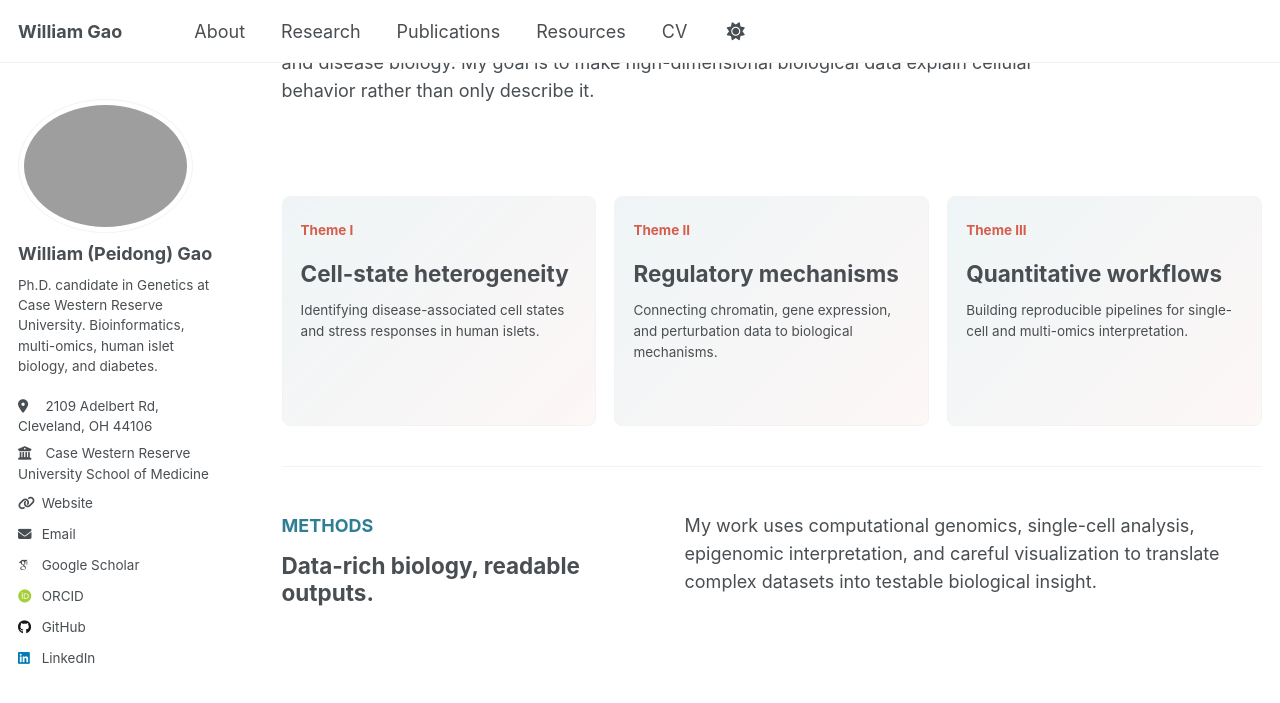
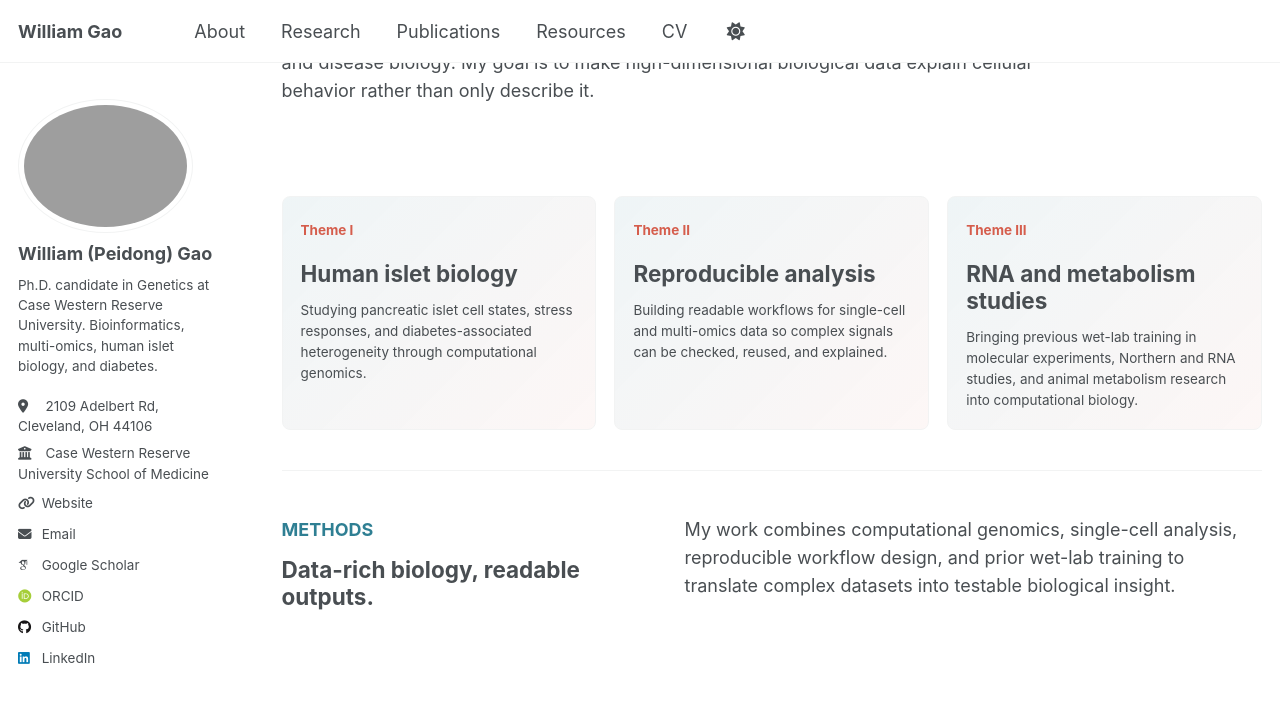
Before and after one commit to PeidongGao/WilliamGaoWeb, a Jekyll site: the page built from _pages/research.md, in a window 1280 px wide and 900 px high, scrolled down 324 px. Shown: the top 703 px of the window. Built offline with Jekyll 4.4.1, drawn with Linux system fonts in a browser that asks for light colours; some web fonts are replaced.

Commit message:
Update profile and research focus

```diff
--- a/_pages/research.md
+++ b/_pages/research.md
@@ -14,18 +14,18 @@ author_profile: true
 <section class="research-panel research-panel--wide" aria-label="Research themes">
   <article>
     <span>Theme I</span>
-    <h3>Cell-state heterogeneity</h3>
-    <p>Identifying disease-associated cell states and stress responses in human islets.</p>
+    <h3>Human islet biology</h3>
+    <p>Studying pancreatic islet cell states, stress responses, and diabetes-associated heterogeneity through computational genomics.</p>
   </article>
   <article>
     <span>Theme II</span>
-    <h3>Regulatory mechanisms</h3>
-    <p>Connecting chromatin, gene expression, and perturbation data to biological mechanisms.</p>
+    <h3>Reproducible analysis</h3>
+    <p>Building readable workflows for single-cell and multi-omics data so complex signals can be checked, reused, and explained.</p>
   </article>
   <article>
     <span>Theme III</span>
-    <h3>Quantitative workflows</h3>
-    <p>Building reproducible pipelines for single-cell and multi-omics interpretation.</p>
+    <h3>RNA and metabolism studies</h3>
+    <p>Bringing previous wet-lab training in molecular experiments, Northern and RNA studies, and animal metabolism research into computational biology.</p>
   </article>
 </section>
 
@@ -34,5 +34,5 @@ author_profile: true
     <p class="home-kicker">Methods</p>
     <h2>Data-rich biology, readable outputs.</h2>
   </div>
-  <p>My work uses computational genomics, single-cell analysis, epigenomic interpretation, and careful visualization to translate complex datasets into testable biological insight.</p>
+  <p>My work combines computational genomics, single-cell analysis, reproducible workflow design, and prior wet-lab training to translate complex datasets into testable biological insight.</p>
 </section>
```
Also changed, not shown: _pages/about.md (+5 -5 lines), 1 other file.
